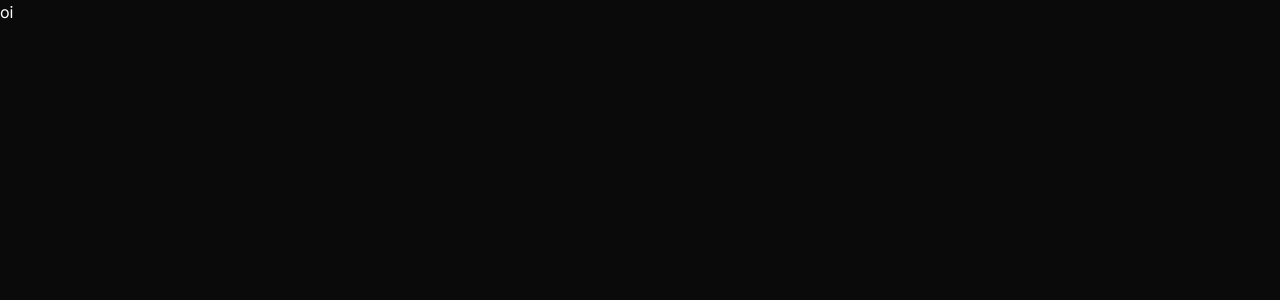
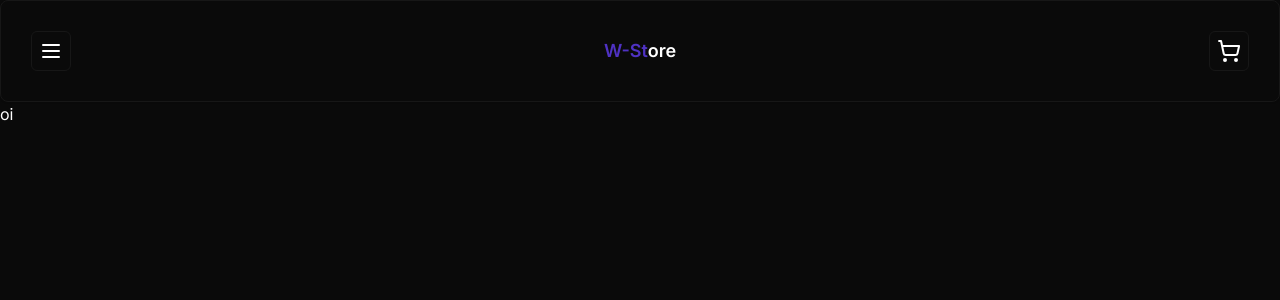
Before and after one commit to Frandiin/w-store, a Next.js app: page / in a window 1280 px wide. Shown: the top 300 px of the page. Built offline with nearby package versions, Linux system fonts and the light colour scheme.

Commit message:
feat: add button, card and header components

```diff
--- a/package.json
+++ b/package.json
@@ -10,6 +10,7 @@
   },
   "dependencies": {
     "@prisma/client": "^5.7.1",
+    "@radix-ui/react-slot": "^1.0.2",
     "class-variance-authority": "^0.7.0",
     "clsx": "^2.1.0",
     "lucide-react": "^0.308.0",
--- /dev/null
+++ b/src/app/components/ui/button.tsx
@@ -0,0 +1,55 @@
+import * as React from "react";
+import { Slot } from "@radix-ui/react-slot";
+import { cva, type VariantProps } from "class-variance-authority";
+
+import { cn } from "../../lib/utils";
+const buttonVariants = cva(
+  "inline-flex items-center justify-center whitespace-nowrap rounded-md text-sm font-medium ring-offset-background transition-colors focus-visible:outline-none focus-visible:ring-2 focus-visible:ring-ring focus-visible:ring-offset-2 disabled:pointer-events-none disabled:opacity-50",
+  {
+    variants: {
+      variant: {
+        default: "bg-primary text-primary-foreground hover:bg-primary/90",
+        destructive:
+          "bg-destructive text-destructive-foreground hover:bg-destructive/90",
+        outline:
+          "border border-input bg-background hover:bg-accent hover:text-accent-foreground",
+        secondary:
+          "bg-secondary text-secondary-foreground hover:bg-secondary/80",
+        ghost: "hover:bg-accent hover:text-accent-foreground",
+        link: "text-primary underline-offset-4 hover:underline",
+      },
+      size: {
+        default: "h-10 px-4 py-2",
+        sm: "h-9 rounded-md px-3",
+        lg: "h-11 rounded-md px-8",
+        icon: "h-10 w-10",
+      },
+    },
+    defaultVariants: {
+      variant: "default",
+      size: "default",
+    },
+  },
+);
+
+export interface ButtonProps
+  extends React.ButtonHTMLAttributes<HTMLButtonElement>,
+    VariantProps<typeof buttonVariants> {
+  asChild?: boolean;
+}
+
+const Button = React.forwardRef<HTMLButtonElement, ButtonProps>(
+  ({ className, variant, size, asChild = false, ...props }, ref) => {
+    const Comp = asChild ? Slot : "button";
+    return (
+      <Comp
+        className={cn(buttonVariants({ variant, size, className }))}
+        ref={ref}
+        {...props}
+      />
+    );
+  },
+);
+Button.displayName = "Button";
+
+export { Button, buttonVariants };
--- /dev/null
+++ b/src/app/components/ui/card.tsx
@@ -0,0 +1,85 @@
+import * as React from "react";
+import { cn } from "../../lib/utils";
+
+const Card = React.forwardRef<
+  HTMLDivElement,
+  React.HTMLAttributes<HTMLDivElement>
+>(({ className, ...props }, ref) => (
+  <div
+    ref={ref}
+    className={cn(
+      "rounded-lg border bg-card text-card-foreground shadow-sm",
+      className,
+    )}
+    {...props}
+  />
+));
+Card.displayName = "Card";
+
+const CardHeader = React.forwardRef<
+  HTMLDivElement,
+  React.HTMLAttributes<HTMLDivElement>
+>(({ className, ...props }, ref) => (
+  <div
+    ref={ref}
+    className={cn("flex flex-col space-y-1.5 p-6", className)}
+    {...props}
+  />
+));
+CardHeader.displayName = "CardHeader";
+
+const CardTitle = React.forwardRef<
+  HTMLParagraphElement,
+  React.HTMLAttributes<HTMLHeadingElement>
+>(({ className, ...props }, ref) => (
+  <h3
+    ref={ref}
+    className={cn(
+      "text-2xl font-semibold leading-none tracking-tight",
+      className,
+    )}
+    {...props}
+  />
+));
+CardTitle.displayName = "CardTitle";
+
+const CardDescription = React.forwardRef<
+  HTMLParagraphElement,
+  React.HTMLAttributes<HTMLParagraphElement>
+>(({ className, ...props }, ref) => (
+  <p
+    ref={ref}
+    className={cn("text-sm text-muted-foreground", className)}
+    {...props}
+  />
+));
+CardDescription.displayName = "CardDescription";
+
+const CardContent = React.forwardRef<
+  HTMLDivElement,
+  React.HTMLAttributes<HTMLDivElement>
+>(({ className, ...props }, ref) => (
+  <div ref={ref} className={cn("p-6 pt-0", className)} {...props} />
+));
+CardContent.displayName = "CardContent";
+
+const CardFooter = React.forwardRef<
+  HTMLDivElement,
+  React.HTMLAttributes<HTMLDivElement>
+>(({ className, ...props }, ref) => (
+  <div
+    ref={ref}
+    className={cn("flex items-center p-6 pt-0", className)}
+    {...props}
+  />
+));
+CardFooter.displayName = "CardFooter";
+
+export {
+  Card,
+  CardHeader,
+  CardFooter,
+  CardTitle,
+  CardDescription,
+  CardContent,
+};
--- /dev/null
+++ b/src/app/components/ui/header.tsx
@@ -0,0 +1,21 @@
+import { MenuIcon, ShoppingCartIcon, icons } from "lucide-react";
+import { Button } from "./button";
+import { Card } from "./card";
+
+const Header = () => {
+  return (
+    <Card className="flex items-center justify-between p-[1.875rem]">
+      <Button size="icon" variant="outline">
+        <MenuIcon />
+      </Button>
+      <h1 className="text-lg font-semibold">
+        <span className="text-primary">W-St</span>ore
+      </h1>
+      <Button size="icon" variant="outline">
+        <ShoppingCartIcon />
+      </Button>
+    </Card>
+  );
+};
+
+export default Header;
--- a/src/app/layout.tsx
+++ b/src/app/layout.tsx
@@ -1,22 +1,26 @@
-import type { Metadata } from 'next'
-import { Inter } from 'next/font/google'
-import './globals.css'
+import type { Metadata } from "next";
+import { Inter } from "next/font/google";
+import "./globals.css";
+import Header from "./components/ui/header";
 
-const inter = Inter({ subsets: ['latin'] })
+const inter = Inter({ subsets: ["latin"] });
 
 export const metadata: Metadata = {
-  title: 'Create Next App',
-  description: 'Generated by create next app',
-}
+  title: "Create Next App",
+  description: "Generated by create next app",
+};
 
 export default function RootLayout({
   children,
 }: {
-  children: React.ReactNode
+  children: React.ReactNode;
 }) {
   return (
     <html lang="en">
-      <body className={inter.className}>{children}</body>
+      <body className={inter.className}>
+        <Header />
+        {children}
+      </body>
     </html>
-  )
+  );
 }
--- a/src/app/page.tsx
+++ b/src/app/page.tsx
@@ -1,5 +1,6 @@
 import Image from "next/image";
+import { Card } from "./components/ui/card";
 
 export default function Home() {
-  return <div> oi</div>;
+  return <div>oi</div>;
 }
```
Also changed, not shown: src/app/lib/utils.ts (renamed from lib/utils.ts), 1 other file (tests, documents, lock files or other folders).
